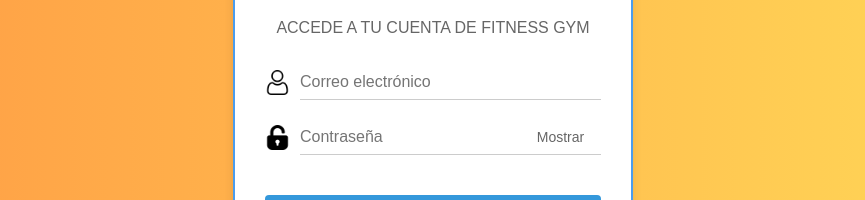
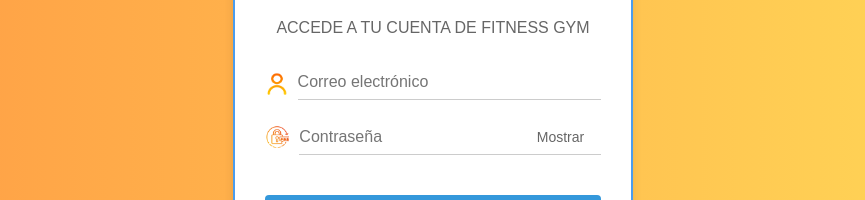
Before and after one commit to NoriegaHernandez/frontend, a React (Vite) app: page /login in a window 1280 px wide. Shown: the part 271-471 px from the top of the page, without its empty margins (207-1072 px from the left). Built offline with nearby package versions, Linux system fonts and the light colour scheme.

Commit message:
imagenes

```diff
--- a/src/pages/Login.jsx
+++ b/src/pages/Login.jsx
@@ -11,8 +11,8 @@ import '../styles/LoginFix.css';
 const renderIcon = (iconType) => {
   try {
     const iconPaths = {
-      usuario: '/src/assets/icons/usuario.png',
-      contraseña: '/src/assets/icons/contra.png',
+      usuario: '/usuario.png',
+      contraseña: '/contra.png',
     };
 
     return <img className="icon" src={iconPaths[iconType]} alt={iconType} />;
```
